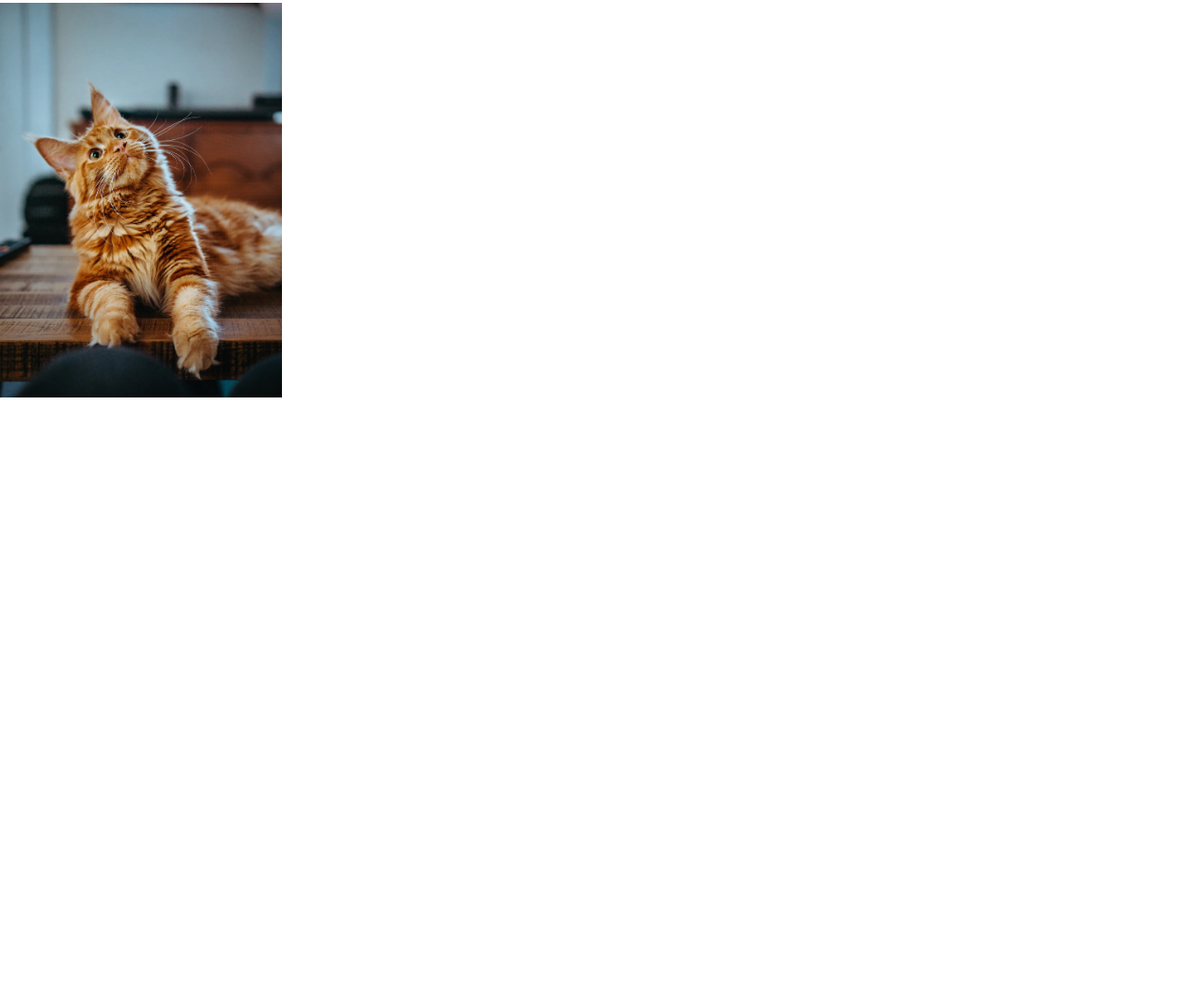
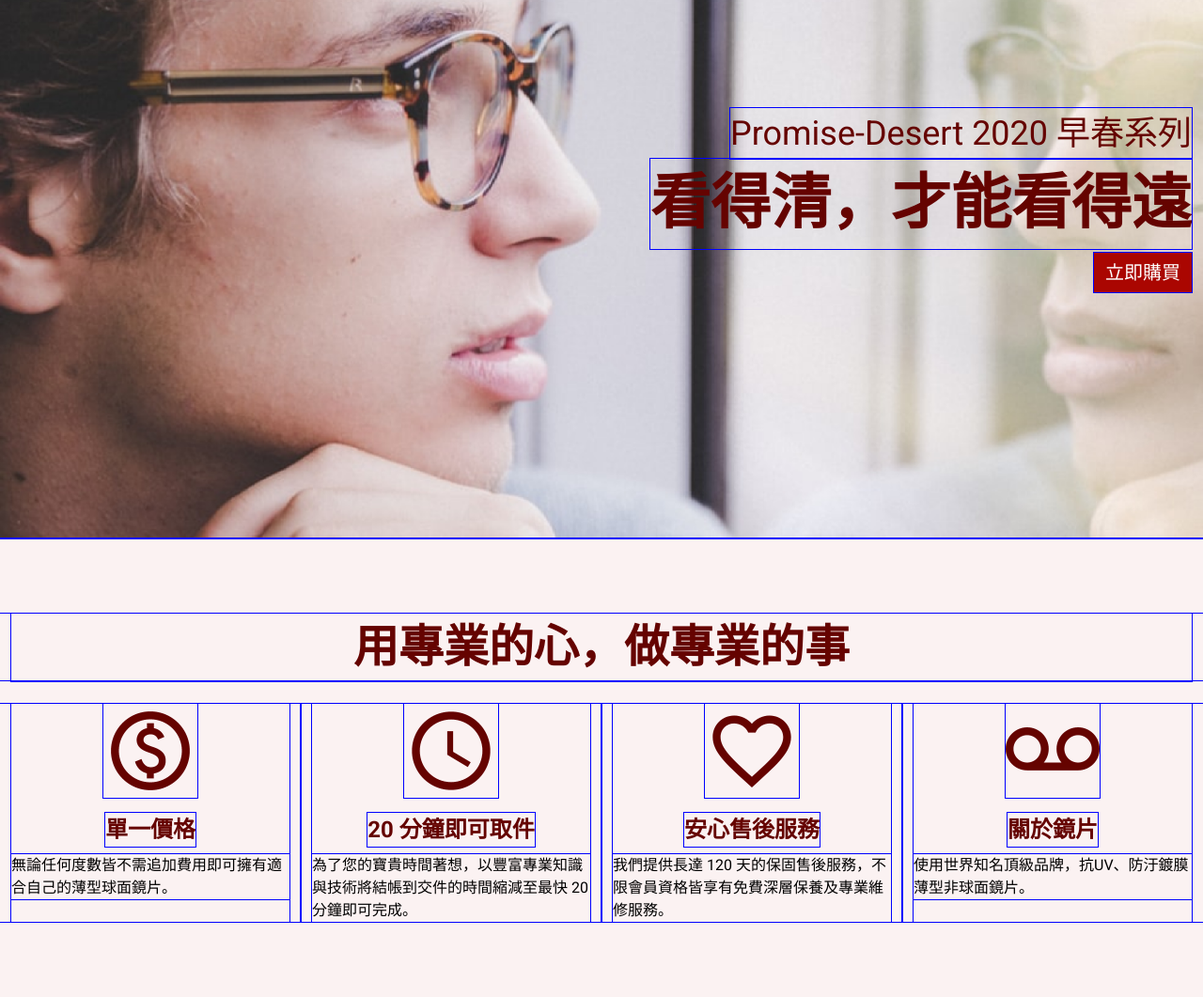
Before and after one commit to digua3472/week3and4, a website built with Vite: page pages/index.html in a window 1280 px wide. Shown: the part 147-1208 px from the top of the page at 94% size. Before the commit the page ends 800 px from the top, so only its background shows below. Built offline with nearby package versions, Linux system fonts and the light colour scheme.

Commit message:
建立首頁banner、feature區塊

```diff
--- a/assets/scss/base/_base.scss
+++ b/assets/scss/base/_base.scss
@@ -1,6 +1,6 @@
-// * {
-//     outline: 1px solid blue
-// }
+* {
+    outline: 1px solid blue
+}
 
 *, *::after, *::before {
     box-sizing: border-box;
--- a/assets/scss/layout/_header.scss
+++ b/assets/scss/layout/_header.scss
@@ -1,8 +1,11 @@
 .header {
   background: $primary;
   padding: 16px 0;
+  @include mobile-larger {
+    padding-bottom: 0;
+  }
 
-  .container {
+  &-wrapper {
     display: flex;
     justify-content: space-between;
     @include mobile-larger {
--- a/assets/scss/pages/_index.scss
+++ b/assets/scss/pages/_index.scss
@@ -1,3 +1,111 @@
-.index-title {
-  font-size: 100px;
+//banner
+.banner {
+  background-image: url(../images/home-header.png);
+  background-size: cover;
+  height: calc(100vh - 80px);
+  color: $secondary;
+  @include table {
+    background-image: url(../images/home-header-sm.png);
+  }
+  @include mobile-larger {
+    height: calc(100vh - 176px);
+  }
+
+  &-wrapper {
+    height: 100%;
+    display: flex;
+    flex-direction: column;
+    justify-content: center;
+    align-items: flex-end;
+  }
+
+  &-text {
+    font-size: 36px;
+    @include mobile-larger {
+      font-size: 16px;
+    }
+  }
+
+  &-title {
+    font-size: 64px;
+    font-weight: 700;
+    @include mobile-larger {
+      font-size: 24px;
+    }
+  }
+
+  &-btn {
+    font-size: 20px;
+    font-weight: 500;
+    color: #fff;
+    background-color: $primary;
+    padding: 6px 12px;
+    margin-top: 4px;
+    @include mobile-larger {
+      margin-top: 8px;
+    }
+  }
 }
+
+//feature
+.feature {
+  background: $bg-light;
+  color: $secondary;
+  padding: 80px 0;
+  @include mobile-larger {
+    padding: 40px 0;
+  }
+  .container {
+    padding: 0 12px;
+  }
+  &-title {
+    font-size: 48px;
+    font-weight: 700;
+    text-align: center;
+    @include mobile-larger {
+      font-size: 24px;
+    }
+  }
+
+  &-card {
+    display: flex;
+    flex-direction: column;
+    align-items: center;
+    height: 100%;
+
+
+    img {
+      width: 100px;
+      margin-bottom: 16px;
+    }
+  }
+
+  .card-title {
+    font-size: 24px;
+    font-weight: 700;
+    margin-bottom: 8px;
+  }
+
+  .card-text {
+    color: #000;
+  }
+
+  &-column {
+    width: 25%;
+    padding: 0 12px;
+    margin-top: 24px;
+    @include table {
+      width: 50%;
+    }
+    @include mobile-larger {
+      width: 100%;
+
+    }
+  }
+
+  &-row {
+    display: flex;
+    flex-wrap: wrap;
+    margin: 0 -12px;
+  }
+}
--- a/layout/header.ejs
+++ b/layout/header.ejs
@@ -1,5 +1,5 @@
 <header class="header">
-    <div class="container px-sm-0">
+    <div class="container header-wrapper px-sm-0">
         <a href="./index.html" class="logo"><img src="../assets/images/logo-white.png" alt="logo">
         </a>
         <ul class="nav d-flex ai-c">
--- a/pages/index.html
+++ b/pages/index.html
@@ -10,8 +10,54 @@
   <body>
     <%- include('./layout/header'); -%>
 
-    <h1 class="index-title">我是首頁222223</h1>
-    <img src="../assets/images/cat.jpg" style="width: 300px;" alt="cat">
+    <main>
+      <section class="banner">
+        <div class="container banner-wrapper">
+          <h2 class="banner-text">Promise-Desert 2020 早春系列</h2>
+          <h1 class="banner-title">看得清，才能看得遠</h1>
+          <a href="#" class="banner-btn">立即購買</a>
+        </div>
+      </section>
+
+      <section class="feature">
+        <div class="container">
+          <h3 class="feature-title">用專業的心，做專業的事</h3>
+          <div class="feature-row">
+            <div class="feature-column">
+              <div class="feature-card">
+                <img src="../assets/images/home-section2-1.png" alt="price">
+                <h4 class="card-title">單一價格</h4>
+                <p class="card-text">無論任何度數皆不需追加費用即可擁有適合自己的薄型球面鏡片。</p>
+              </div>
+            </div>
+            <div class="feature-column">
+              <div class="feature-card">
+                <img src="../assets/images/home-section2-2.png" alt="fast">
+                <h4 class="card-title">20 分鐘即可取件</h4>
+                <p class="card-text">為了您的寶貴時間著想，以豐富專業知識與技術將結帳到交件的時間縮減至最快 20 分鐘即可完成。</p>
+              </div>
+            </div>
+            <div  class="feature-column">
+              <div class="feature-card">
+                <img src="../assets/images/home-section2-3.png" alt="warranty">
+                <h4 class="card-title">安心售後服務</h4>
+                <p class="card-text">我們提供長達 120 天的保固售後服務，不限會員資格皆享有免費深層保養及專業維修服務。</p>
+              </div>
+            </div>
+            <div class="feature-column">
+              <div class="feature-card">
+                <img src="../assets/images/home-sectioin2-4.png" alt="about">
+                <h4 class="card-title">關於鏡片</h4>
+                <p class="card-text">使用世界知名頂級品牌，抗UV、防汙鍍膜薄型非球面鏡片。</p>
+              </div>
+
+            </div>
+          </div>
+        </div>
+      </section>
+
+
+    </main>
 
     <%- include('./layout/footer'); -%>
 
```
